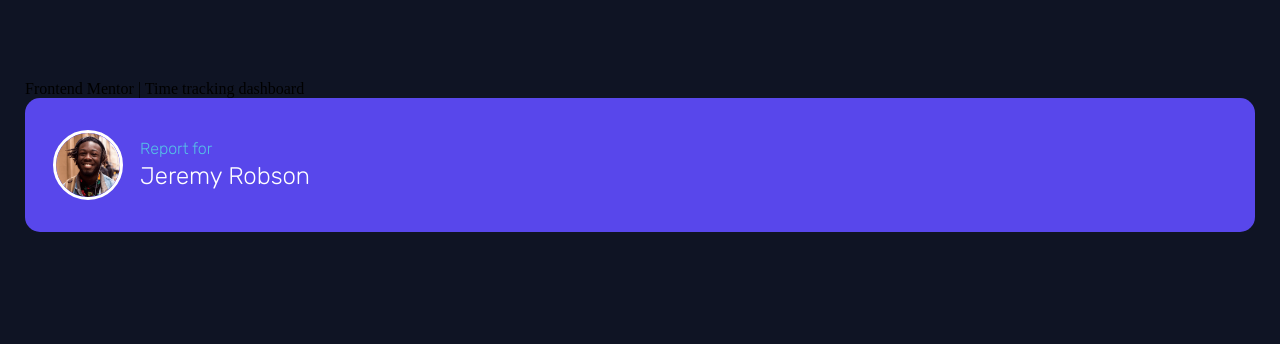
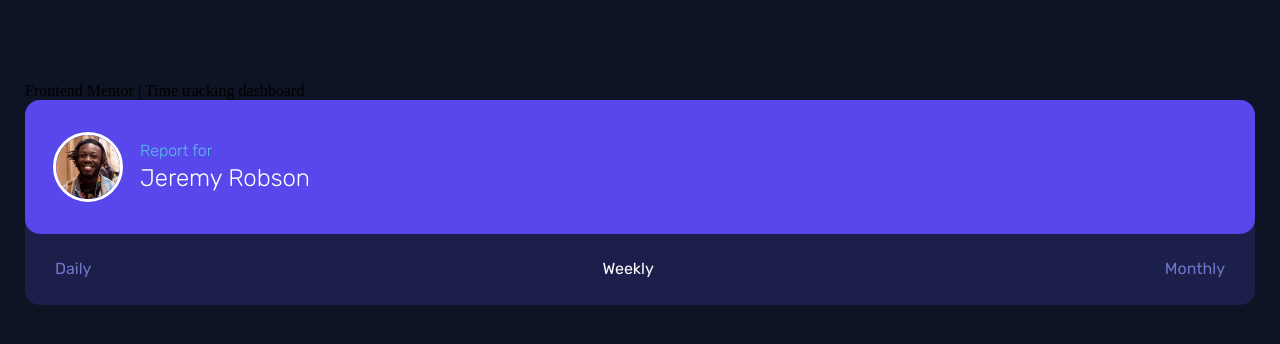
Before and after one commit to ericsalvi/time-tracking-dashboard, a React (Create React App) app: page / in a window 1280 px wide. Shown: the top 344 px of the page. Built offline with nearby package versions, Linux system fonts and the light colour scheme.

Commit message:
organized the components for the profile section

```diff
--- a/src/App.module.scss
+++ b/src/App.module.scss
@@ -24,7 +24,7 @@ html {
 
 body {
   background: hsl(226, 43%, 10%);
-  padding: 80px 25px 0px;
+  padding: 82px 25px 0px;
 }
 
 .App {
--- /dev/null
+++ b/src/components/profile-details/profile-details.module.scss
@@ -0,0 +1,26 @@
+.profileCard {
+  display: flex;
+  align-items: center;
+  gap: 0px 17px;
+  background-color: hsl(246, 80%, 60%);
+  padding: 32px 28px;
+  color: hsl(195, 74%, 62%);
+  border-radius: 15px;
+  margin: 0px;
+}
+.profileImage {
+  border-radius: 50%;
+  border: 3px solid white;
+  width: 64px;
+}
+.profileText {
+  font-weight: 300;
+  margin: 0px;
+  font-size: 1rem;
+}
+.profileName {
+  font-weight: 300;
+  color: white;
+  font-size: 1.5rem;
+  margin: 4px 0px 0px;
+}
--- /dev/null
+++ b/src/components/profile-details/profile-details.tsx
@@ -0,0 +1,27 @@
+import styles from './profile-details.module.scss';
+import classNames from 'classnames';
+import ProfileImage from '../../images/image-jeremy.png';
+
+export interface ProfileDetailsProps {
+    className?: string;
+}
+
+/**
+ * This component was created using Codux's Default new component template.
+ * To create custom component templates, see https://help.codux.com/kb/en/article/configuration-for-profile-detailss-and-templates
+ */
+export const ProfileDetails = ({ className }: ProfileDetailsProps) => {
+    return (
+        <div className={classNames(styles.root, className, styles.profile, styles.profileCard)}>
+            <img
+                className={styles.profileImage}
+                alt="profile headshot of employee"
+                src={ProfileImage}
+            />
+            <div>
+                <p className={styles.profileText}>Report for</p>
+                <h1 className={styles.profileName}>Jeremy Robson</h1>
+            </div>
+        </div>
+    );
+};
--- /dev/null
+++ b/src/components/profile-filters/profile-filters.module.scss
@@ -0,0 +1,23 @@
+.profileFilter {
+  color: white;
+  font-size: 1rem;
+  display: flex;
+  align-items: center;
+  justify-items: center;
+  justify-content: space-between;
+  align-content: center;
+  list-style-type: none;
+  font-family: inherit;
+  padding: 26px 30px;
+  margin: 0px;
+  & .activeLink {
+    cursor: pointer;
+  }
+  & .link {
+    color: hsl(235, 45%, 61%);
+    cursor: pointer;
+    &:hover {
+      color: white;
+    }
+  }
+}
--- /dev/null
+++ b/src/components/profile-filters/profile-filters.tsx
@@ -0,0 +1,21 @@
+import styles from './profile-filters.module.scss';
+import classNames from 'classnames';
+
+export interface ProfileFiltersProps {
+    className?: string;
+}
+
+/**
+ * This component was created using Codux's Default new component template.
+ * To create custom component templates, see https://help.codux.com/kb/en/article/configuration-for-profile-filterss-and-templates
+ */
+export const ProfileFilters = ({ className }: ProfileFiltersProps) => {
+    return (
+        <ul className={classNames(styles.profileFilter, className)}>
+                <li className={styles.link}>Daily</li>
+                <li className={styles.activeLink}>Weekly</li>
+                <li className={styles.link}>Monthly</li>
+            </ul>
+
+    );
+};
--- a/src/components/profile/profile.module.scss
+++ b/src/components/profile/profile.module.scss
@@ -1,25 +1,4 @@
 .profile {
-  display: flex;
-  align-items: center;
-  gap: 0px 17px;
-  background-color: hsl(246, 80%, 60%);
-  padding: 32px 28px;
-  color: hsl(195, 74%, 62%);
+  background-color: hsl(235, 46%, 20%);
   border-radius: 15px;
 }
-.profileImage {
-  border-radius: 50%;
-  border: 3px solid white;
-  width: 64px;
-}
-.profileText {
-  font-weight: 300;
-  margin: 0px;
-  font-size: 1rem;
-}
-.profileName {
-  font-weight: 300;
-  color: white;
-  font-size: 1.5rem;
-  margin: 4px 0px 0px;
-}
--- a/src/components/profile/profile.tsx
+++ b/src/components/profile/profile.tsx
@@ -1,6 +1,7 @@
 import styles from './profile.module.scss';
 import classNames from 'classnames';
-import ProfileImage from '../../images/image-jeremy.png';
+import { ProfileDetails } from '../profile-details/profile-details';
+import { ProfileFilters } from '../profile-filters/profile-filters';
 
 export interface ProfileProps {
     className?: string;
@@ -12,14 +13,11 @@ export interface ProfileProps {
  */
 export const Profile = ({ className }: ProfileProps) => {
     return (
-        <div className={classNames(styles.root, className)}>
-            <div className={styles.profile}>
-                <img className={styles.profileImage} alt="profile headshot of employee" src={ProfileImage} />
-                <div>
-                    <p className={styles.profileText}>Report for</p>
-                    <h1 className={styles.profileName}>Jeremy Robson</h1>
-                </div>
-            </div>
+        <div
+            className={classNames(styles.root, className, styles.profile)}
+        >
+            <ProfileDetails />
+            <ProfileFilters />
         </div>
     );
 };
```
Also changed, not shown: src/_codux/boards/profile-details/profile-details.board.tsx (added, +7 -0 lines), src/_codux/boards/profile-filters/profile-filters.board.tsx (added, +7 -0 lines).
